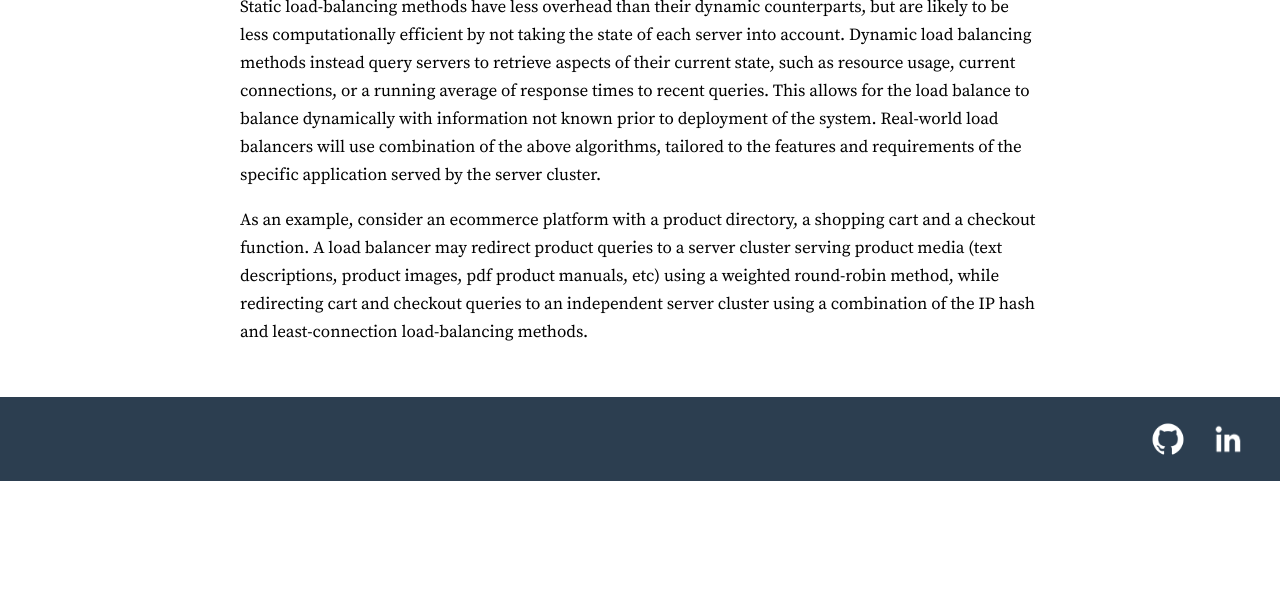
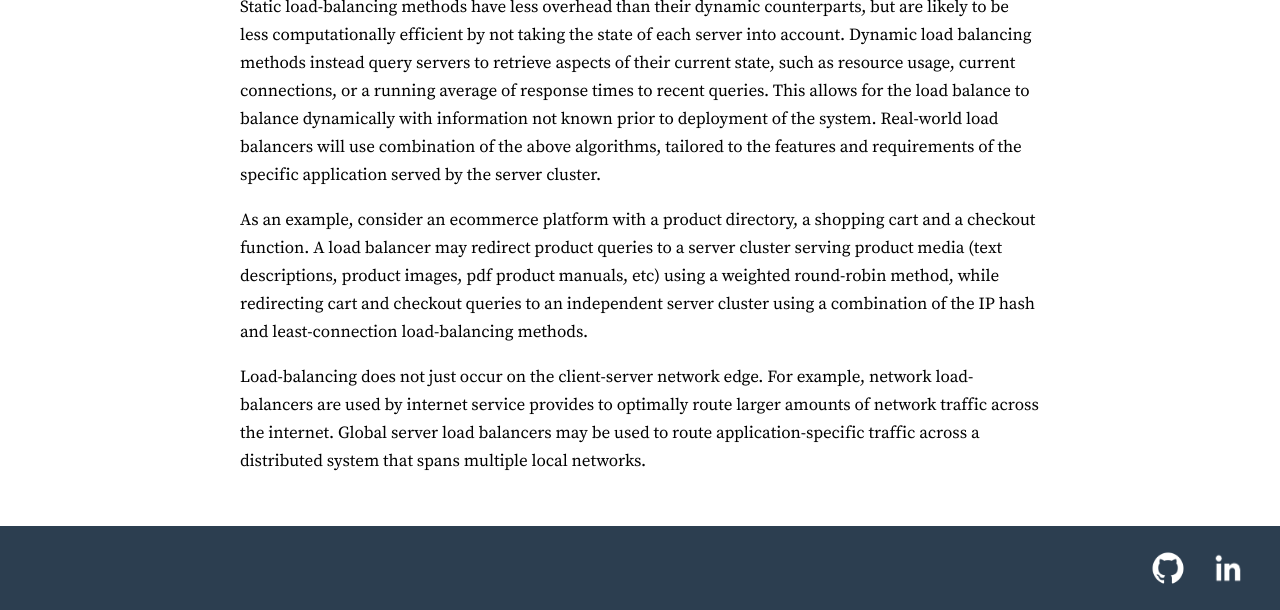
Before and after one commit to Rory-Mac/personal-website, a Jekyll site: the page built from High-Level Programming/Distributed Systems.markdown, in a window 1280 px wide and 900 px high, scrolled down 3680 px, cut to the strip 290-900 px from the top of the window. Built offline with Jekyll 4.4.1, drawn with Linux system fonts in a browser that asks for light colours; before the commit the page ends 4451 px from its top, so only the background shows below that.

Commit message:
explanation of types of load-balancers: local, global and network

```diff
--- a/High-Level Programming/Distributed Systems.markdown
+++ b/High-Level Programming/Distributed Systems.markdown
@@ -49,3 +49,6 @@ combination of the above algorithms, tailored to the features and requirements o
 redirect product queries to a server cluster serving product media (text descriptions, product images, pdf product manuals, etc) using
 a weighted round-robin method, while redirecting cart and checkout queries to an independent server cluster using a combination of the IP
 hash and least-connection load-balancing methods.</p>
+<p>Load-balancing does not just occur on the client-server network edge. For example, network load-balancers are used by internet service
+provides to optimally route larger amounts of network traffic across the internet. Global server load balancers may be used to route
+application-specific traffic across a distributed system that spans multiple local networks.</p>
```
